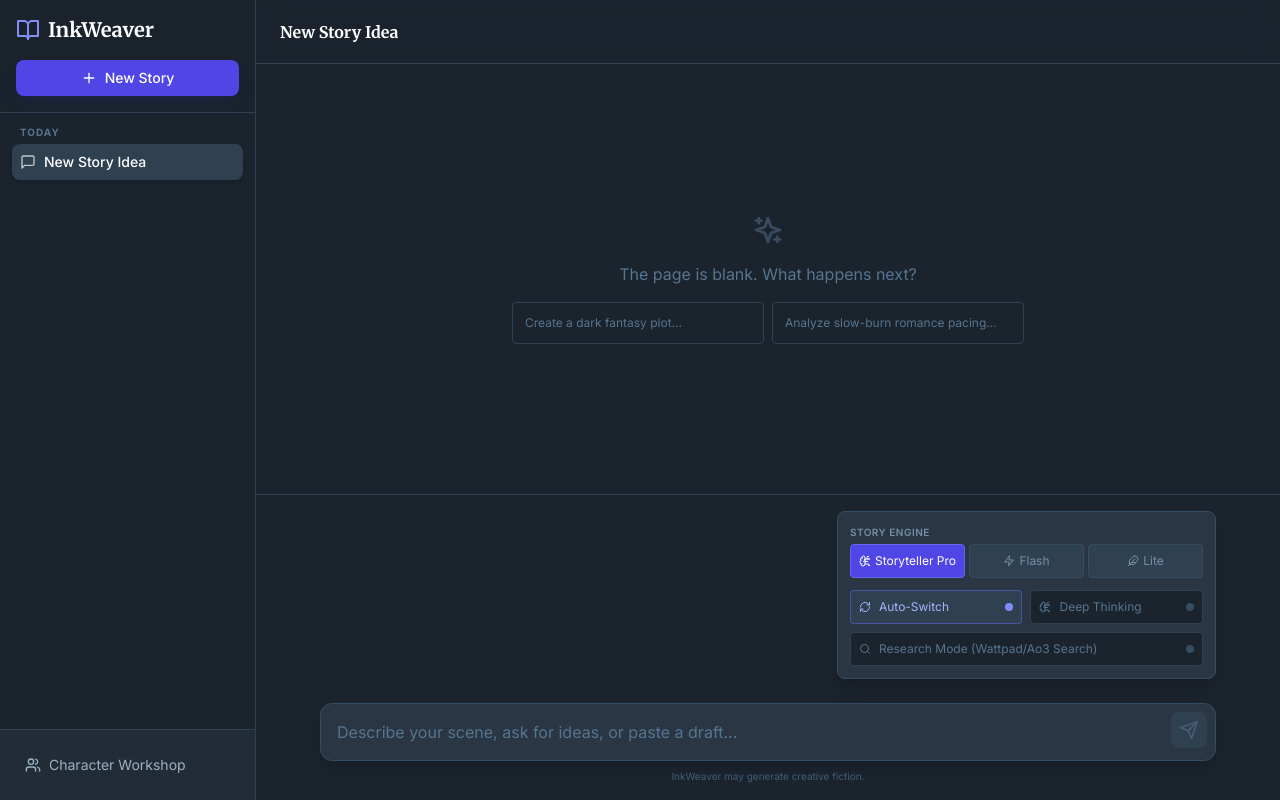
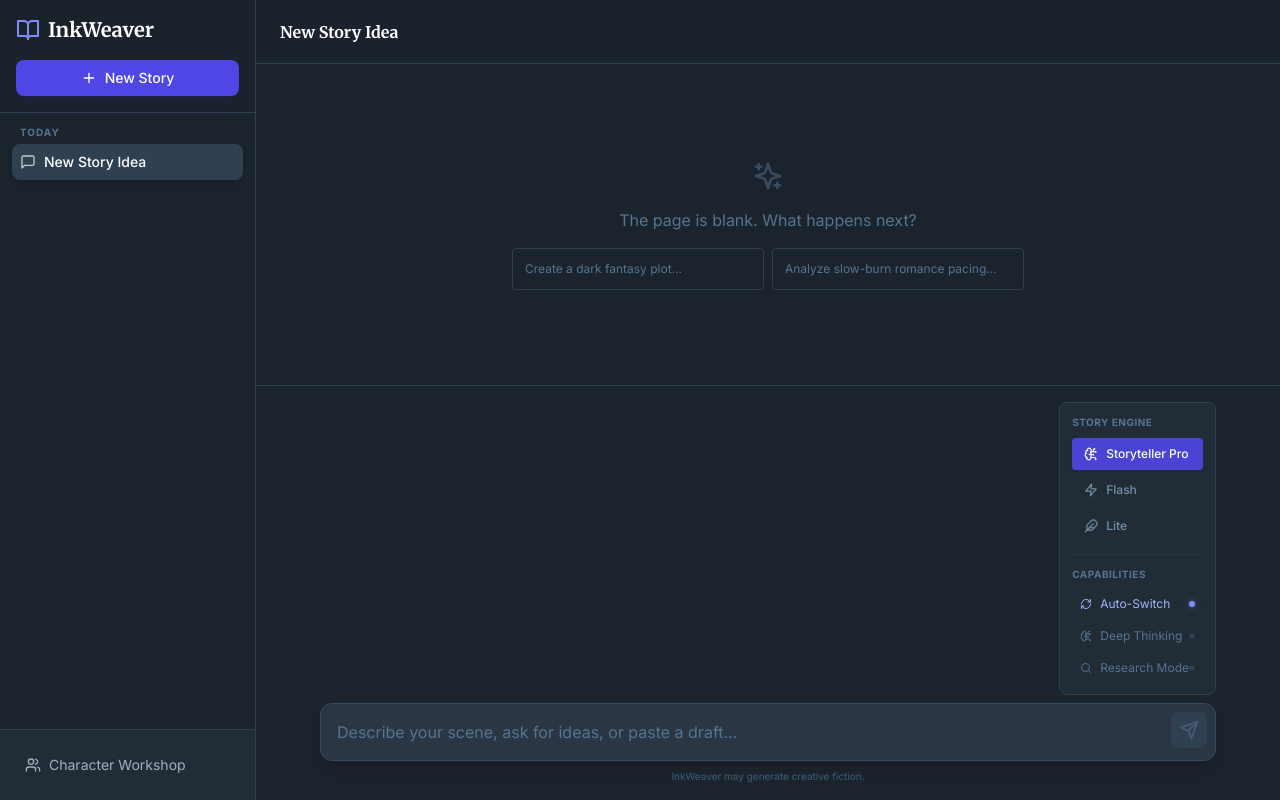
Before and after one commit to danglinh9623-svg/InkWeaver_1, a React (Vite) app: page / in a window 1280 px wide. Both pictures are taken after a click on the button "New Story". Built offline with nearby package versions, Linux system fonts and the light colour scheme.

Commit message:
Update ModelSettings.tsx

```diff
--- a/src/components/ModelSettings.tsx
+++ b/src/components/ModelSettings.tsx
@@ -5,105 +5,115 @@ import { BrainCircuit, Zap, Feather, RefreshCw, Search } from 'lucide-react';
 interface ModelSettingsProps {
   config: ModelConfig;
   onUpdateConfig: (newConfig: ModelConfig) => void;
+  disabled?: boolean;
 }
 
-const ModelSettings: React.FC<ModelSettingsProps> = ({ config, onUpdateConfig }) => {
+const ModelSettings: React.FC<ModelSettingsProps> = ({ config, onUpdateConfig, disabled = false }) => {
   const handleChange = (key: keyof ModelConfig, value: any) => {
+    if (disabled) return;
     onUpdateConfig({ ...config, [key]: value });
   };
 
   return (
-    <div className="bg-ink-900 border border-ink-700 rounded-lg p-3 mb-4 text-xs text-ink-200 shadow-xl">
-      <div className="flex flex-col gap-3">
+    <div className={`flex flex-col gap-3 p-3 bg-ink-900/50 rounded-lg border border-ink-800 ${disabled ? 'opacity-50 pointer-events-none' : ''}`}>
 
+      {/* Model Selection */}
+      <div className="flex flex-col gap-2">
+        <label className="text-ink-500 font-bold uppercase tracking-wider text-[10px]">Story Engine</label>
         <div className="flex flex-col gap-1">
-          <label className="text-ink-400 font-semibold uppercase tracking-wider text-[10px]">Story Engine</label>
-          <div className="grid grid-cols-3 gap-1">
           <button
             onClick={() => handleChange('modelId', ModelId.PRO)}
-              className={`flex items-center justify-center gap-1 p-2 rounded border ${
+            className={`flex items-center gap-2 px-3 py-2 rounded text-xs font-medium transition-all ${
               config.modelId === ModelId.PRO
-                  ? 'bg-indigo-600 border-indigo-500 text-white'
-                  : 'bg-ink-800 border-ink-700 text-ink-400 hover:bg-ink-700'
+                ? 'bg-indigo-600/90 text-white shadow-sm'
+                : 'text-ink-400 hover:bg-ink-800 hover:text-ink-200'
             }`}
           >
-              <BrainCircuit className="w-3 h-3" />
+            <BrainCircuit className="w-3.5 h-3.5" />
             Storyteller Pro
           </button>
           <button
              onClick={() => handleChange('modelId', ModelId.FLASH)}
-               className={`flex items-center justify-center gap-1 p-2 rounded border ${
+             className={`flex items-center gap-2 px-3 py-2 rounded text-xs font-medium transition-all ${
               config.modelId === ModelId.FLASH
-                  ? 'bg-amber-600 border-amber-500 text-white'
-                  : 'bg-ink-800 border-ink-700 text-ink-400 hover:bg-ink-700'
+                ? 'bg-amber-600/90 text-white shadow-sm'
+                : 'text-ink-400 hover:bg-ink-800 hover:text-ink-200'
             }`}
           >
-              <Zap className="w-3 h-3" />
+            <Zap className="w-3.5 h-3.5" />
             Flash
           </button>
           <button
              onClick={() => handleChange('modelId', ModelId.LITE)}
-               className={`flex items-center justify-center gap-1 p-2 rounded border ${
+             className={`flex items-center gap-2 px-3 py-2 rounded text-xs font-medium transition-all ${
               config.modelId === ModelId.LITE
-                  ? 'bg-emerald-600 border-emerald-500 text-white'
-                  : 'bg-ink-800 border-ink-700 text-ink-400 hover:bg-ink-700'
+                ? 'bg-emerald-600/90 text-white shadow-sm'
+                : 'text-ink-400 hover:bg-ink-800 hover:text-ink-200'
             }`}
           >
-              <Feather className="w-3 h-3" />
+            <Feather className="w-3.5 h-3.5" />
             Lite
           </button>
         </div>
       </div>
 
-        <div className="grid grid-cols-2 gap-2">
+      <div className="h-px bg-ink-800/50" />
+
+      {/* Toggles */}
+      <div className="flex flex-col gap-1">
+          <label className="text-ink-500 font-bold uppercase tracking-wider text-[10px] mb-1">Capabilities</label>
+
           <button
             onClick={() => handleChange('autoSwitch', !config.autoSwitch)}
-              className={`flex items-center justify-between p-2 rounded border transition-colors ${
+            className={`flex items-center justify-between px-2 py-1.5 rounded text-xs transition-colors ${
               config.autoSwitch
-                  ? 'bg-ink-800 border-indigo-500/50 text-indigo-300'
-                  : 'bg-ink-950 border-ink-800 text-ink-500'
+                ? 'text-indigo-300'
+                : 'text-ink-500 hover:text-ink-400'
             }`}
           >
             <span className="flex items-center gap-2">
               <RefreshCw className="w-3 h-3" /> Auto-Switch
             </span>
-              <div className={`w-2 h-2 rounded-full ${config.autoSwitch ? 'bg-indigo-400' : 'bg-ink-700'}`} />
+            <div className={`w-1.5 h-1.5 rounded-full ${config.autoSwitch ? 'bg-indigo-400 shadow-[0_0_5px_rgba(129,140,248,0.5)]' : 'bg-ink-800'}`} />
           </button>
 
           <button
             onClick={() => handleChange('deepThinking', !config.deepThinking)}
             disabled={config.modelId === ModelId.LITE}
-              className={`flex items-center justify-between p-2 rounded border transition-colors ${
+            className={`flex items-center justify-between px-2 py-1.5 rounded text-xs transition-colors ${
               config.deepThinking
-                  ? 'bg-ink-800 border-purple-500/50 text-purple-300'
-                  : 'bg-ink-950 border-ink-800 text-ink-500'
-              } ${config.modelId === ModelId.LITE ? 'opacity-50 cursor-not-allowed' : ''}`}
+                ? 'text-purple-300'
+                : 'text-ink-500 hover:text-ink-400'
+            } ${config.modelId === ModelId.LITE ? 'opacity-50' : ''}`}
           >
             <span className="flex items-center gap-2">
               <BrainCircuit className="w-3 h-3" /> Deep Thinking
             </span>
-              <div className={`w-2 h-2 rounded-full ${config.deepThinking ? 'bg-purple-400' : 'bg-ink-700'}`} />
+            <div className={`w-1.5 h-1.5 rounded-full ${config.deepThinking ? 'bg-purple-400 shadow-[0_0_5px_rgba(192,132,252,0.5)]' : 'bg-ink-800'}`} />
           </button>
 
           <button
             onClick={() => handleChange('enableSearch', !config.enableSearch)}
             disabled={config.modelId === ModelId.LITE}
-              className={`col-span-2 flex items-center justify-between p-2 rounded border transition-colors ${
+            className={`flex items-center justify-between px-2 py-1.5 rounded text-xs transition-colors ${
               config.enableSearch
-                  ? 'bg-ink-800 border-blue-500/50 text-blue-300'
-                  : 'bg-ink-950 border-ink-800 text-ink-500'
-              } ${config.modelId === ModelId.LITE ? 'opacity-50 cursor-not-allowed' : ''}`}
+                ? 'text-blue-300'
+                : 'text-ink-500 hover:text-ink-400'
+            } ${config.modelId === ModelId.LITE ? 'opacity-50' : ''}`}
           >
             <span className="flex items-center gap-2">
-                <Search className="w-3 h-3" /> Research Mode (Wattpad/Ao3 Search)
+              <Search className="w-3 h-3" /> Research Mode
             </span>
-              <div className={`w-2 h-2 rounded-full ${config.enableSearch ? 'bg-blue-400' : 'bg-ink-700'}`} />
+            <div className={`w-1.5 h-1.5 rounded-full ${config.enableSearch ? 'bg-blue-400 shadow-[0_0_5px_rgba(96,165,250,0.5)]' : 'bg-ink-800'}`} />
           </button>
       </div>
 
       {config.deepThinking && config.modelId !== ModelId.LITE && (
-           <div className="flex items-center gap-2 mt-1">
-             <span className="text-ink-400">Budget:</span>
+         <div className="flex flex-col gap-1 px-2 pt-1">
+           <div className="flex justify-between text-[10px] text-ink-400">
+             <span>Thinking Budget</span>
+             <span>{config.thinkingBudget}</span>
+           </div>
            <input
              type="range"
              min="1024"
@@ -111,13 +121,11 @@ const ModelSettings: React.FC<ModelSettingsProps> = ({ config, onUpdateConfig })
              step="1024"
              value={config.thinkingBudget}
              onChange={(e) => handleChange('thinkingBudget', parseInt(e.target.value))}
-               className="flex-1 h-1 bg-ink-700 rounded-lg appearance-none cursor-pointer"
+             className="w-full h-1 bg-ink-800 rounded-lg appearance-none cursor-pointer accent-purple-500"
            />
-             <span className="text-ink-300 w-12 text-right">{config.thinkingBudget}</span>
          </div>
       )}
 
-      </div>
     </div>
   );
 };
```
Lines whose indentation alone changed are shown as unchanged.
